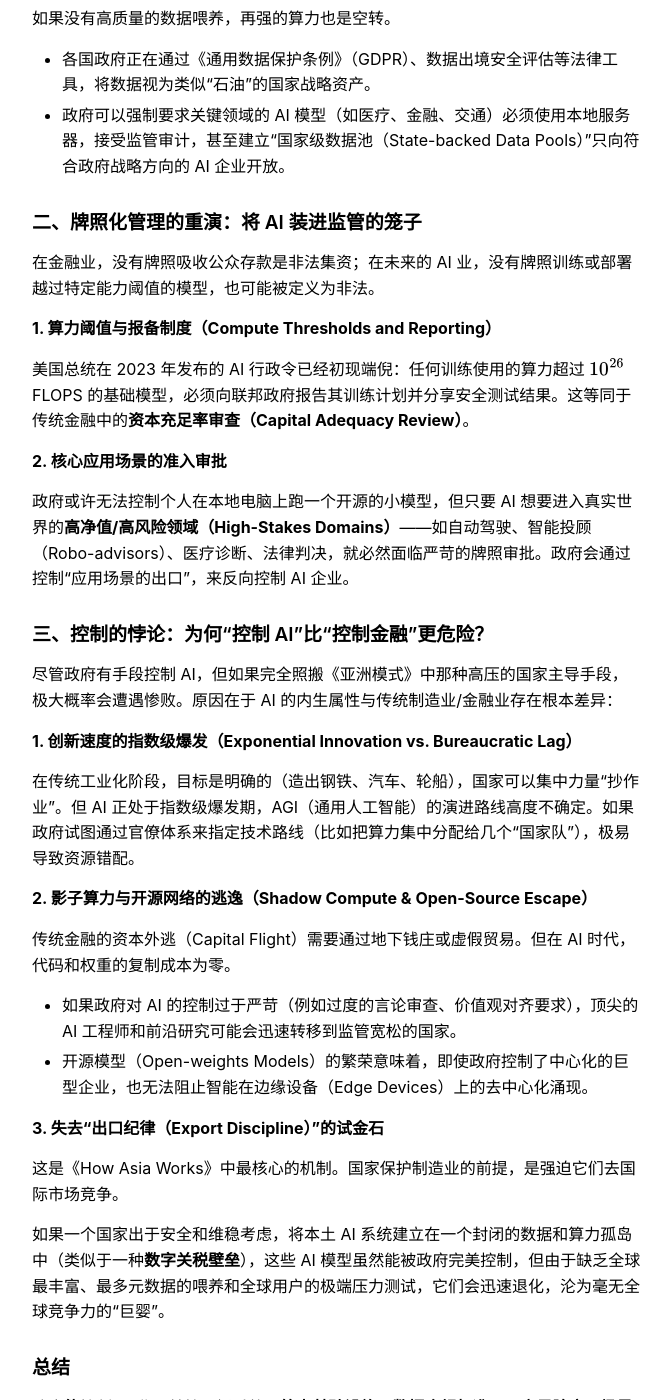
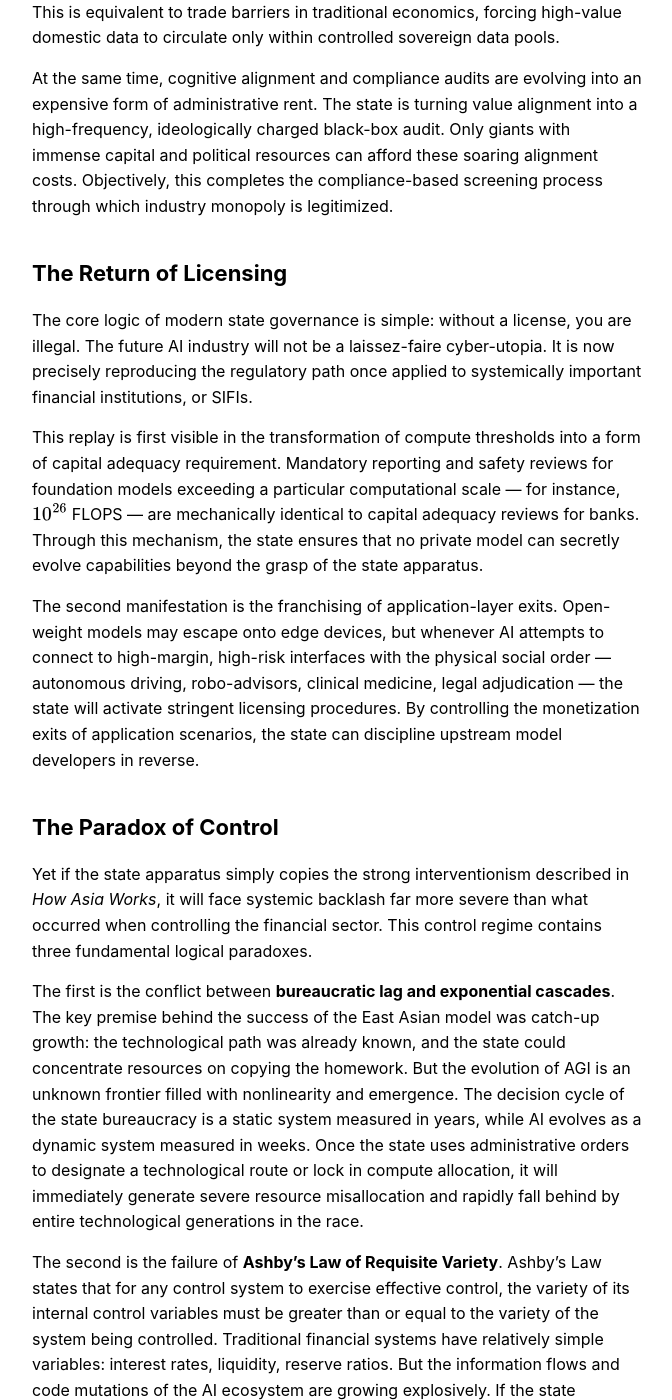
Before and after one commit to elemer1/elemer1.github.io, a Jekyll site: the page built from _markdown/国家机器如何争夺下一个控制权.md, in a window 1280 px wide and 1400 px high, scrolled down 1707 px. Shown: the whole window, without its empty margins (303-975 px from the left). Built offline with Jekyll 4.4.1, drawn with Linux system fonts in a browser that asks for light colours; some of the changed text lies outside the part shown.

Commit message:
Update 国家机器如何争夺下一个控制权.md

```diff
--- a/_markdown/国家机器如何争夺下一个控制权.md
+++ b/_markdown/国家机器如何争夺下一个控制权.md
@@ -1,82 +1,59 @@
 ---
-title: "国家机器如何争夺下一个控制权"
+title: "How State Apparatus Vies For Next Round of Control"
 permalink: /how-state-apparatus-vies-for-next-round-of-control/
 listed: true
 ---
 
-> 最近重温乔·斯塔威尔 Joe Studwell 的神书《亚洲模式》（*How Asia Works*）。这本书不仅是理解东亚经济奇迹的必读经典，更是拆解“国家能力”与“自由市场”博弈的绝佳标本。书中揭示了一个残酷而反直觉的真相：东亚的腾飞并非源于新自由主义的放任，而是建立在国家对农业、制造业和**金融业**极其严苛的干预与顺序控制之上。
->
-> 其中，最核心的机制之一是“金融压抑”。在工业化起步阶段，国家通过牢牢控制银行体系、实行资本管制和压低利率，将社会的储蓄强行集中起来，定向输送给具有战略意义的制造业。在这个逻辑下，金融系统必须是国家工业化战略的仆人，而不是独立盈利的主人。
->
-> 站在目前的科技与宏观周期的交叉点上，这种历史的推演让我产生了一个强烈的跨界联想。金融的底层逻辑是“资源与风险的跨期配置”，而随着算力呈指数级爆发，这种配置的决策权正在不可逆转地从人类（基金经理、精算师、信贷员）转移到大模型手中。**未来的金融业，终将演变为 AI 业的一个应用分支。** 当“智能”取代“资本”成为经济机器最核心的杠杆时，一个极具现实意义的监管与制度命题浮出水面：
->
-> **面对正在到来的 AI 时代，政府能否复制当年控制金融业的剧本，实现对“AI 业”的绝对控制？**
->
-> 习惯了通过法币发行权和金融牌照来掌控经济命脉的监管机构，面对去中心化的开源模型和物理层面的 GPU 集群，他们的新“制度抓手”在哪里？这种控制的边界又在何处？结合经济史的发展轨迹与当下的监管框架，我尝试对这个宏观命题做了一次系统性拆解。
+Joe Studwell’s core insight in *How Asia Works* is, in essence, a theory of the power dynamics by which state capacity forcibly allocates scarce resources across time. In the industrial era, those scarce resources were fiat money and capital; in the cycle of emergent intelligence, they become compute, energy, and highly cohesive data.
 
-金融的底层逻辑是**资源与风险的跨期配置（Intertemporal Allocation of Resources and Risk）**，而未来，这种配置的决策权将不可逆转地从人类基金经理、信贷员和精算师手中，转移到以海量数据和算力驱动的 AI 模型中。当“智能（Intelligence）”取代“资本（Capital）”成为经济机器最核心的驱动力时，金融业确实会演变为 AI 业的一种应用分支。
+We cannot remain at the surface because doing so reduces this profound political-economic struggle to a mere checklist of regulatory tools, without unpacking the system’s feedback loops or the underlying motives of power. What we need to examine more deeply is this: when intelligence replaces capital as the primary source of rents and productivity, the traditional state machinery’s reliance on monetary issuance and banking licenses may suffer functional obsolescence, but the state will not relinquish power. Instead, it will reshape the physical and legal boundaries of production factors, imposing a new era of **Compute Repression** and **Informational Enclosure**.
 
-如果按照《亚洲模式》（*How Asia Works*）的逻辑，东亚国家当年通过金融压抑和国家控制银行体系来主导工业化。那么面对即将到来的 AI 时代，政府能否复制这种模式，实现对“AI 业”的绝对控制？
+## From Capital Repression to Compute and Cognitive Repression
 
-答案是：**政府不仅会试图控制，而且已经找到了新的物理和制度“抓手”（Choke Points）。但控制 AI 的难度和反噬风险，远高于控制传统金融。**
+To understand how the state apparatus controls AI, we must first clarify how the object of control has changed. The foundation of finance is the intertemporal allocation of resources and risk; the foundation of AI is the directed reduction of informational entropy and the automated consolidation of decision-making power. The state’s path to controlling the new order bifurcates mainly along two dimensions: the physical and the institutional.
 
-我们可以从以下三个维度来拆解政府对 AI 业的控制逻辑：
+## Physical Upstream Capture and Structural Compute Allocation
 
-### 一、传统“金融压抑”的替代品：“算力压抑”与“数据主权”
+What the state apparatus is best at is monopolizing entities in the atomic world. Yet the bit-world of AI must depend on an extremely heavy physical substrate.
 
-传统金融中，政府只要垄断了法币发行权（Fiat Currency）和发牌制度（Banking Licenses），就能控制资金流向。AI 虽然没有实体形态，但它的生存高度依赖三大要素：算力（Compute）、数据（Data）和算法（Algorithms）。政府的控制手段正精准地向这三点转移。
+The first mechanism is the **weaponization of supply chains**. Governments do not need to censor every open-source model; they merely need to cut off the disorderly flow of advanced semiconductors upstream, such as GPU or TPU clusters. Today’s export controls and equipment-access regimes are, in essence, the modern version of foreign-exchange controls. By controlling who can obtain the latest generation of production tools, the state determines who holds the interpretive power over intelligence.
 
-**1. 物理底座的绝对控制：算力即权力（Compute is Power）**
+The second mechanism is an absolute access regime for energy: **energy-grid licensing**. As large-model training and inference move toward hyperscale data centers, their demand for electricity and nuclear energy has already become a load-bearing issue at the level of national infrastructure. Through environmental approvals, grid-access permits, and strategic energy allocation, governments are building a physical moat. AI entities that do not conform to the state’s strategic direction will be cut off at the physical level — quite literally, by having their power severed.
 
-AI 不是凭空产生的，它需要极其庞大的物理基础设施——先进半导体（GPU/TPU 集群）和惊人的电力供应。
+## Institutional Data Enclosure and Sovereign Data Barriers
 
-- **物理卡脖子：** 政府无法轻易拔掉去中心化网络的网线，但可以精准控制**芯片的供应链（Export Controls）**。当前美国商务部对英伟达高端芯片的出口管制，本质上就是国家对 AI 核心生产资料的配给制。
-- **能源审批：** 训练和运行大模型的数据中心（Data Centers）是耗电巨兽。政府可以通过环保审批、电网接入许可（Grid Access Permits）等传统基础设施手段，轻易卡住 AI 巨头的咽喉。
+Data is the fuel of intelligence, and states are using legal fiction to transform freely circulating data into a strategic national asset akin to land or minerals.
 
-**2. 数据要素的圈地运动：数据主权（Data Sovereignty）**
+**Data sovereignty** and digital tariffs are artificially creating informational friction. This is equivalent to trade barriers in traditional economics, forcing high-value domestic data to circulate only within controlled sovereign data pools.
 
-如果没有高质量的数据喂养，再强的算力也是空转。
+At the same time, cognitive alignment and compliance audits are evolving into an expensive form of administrative rent. The state is turning value alignment into a high-frequency, ideologically charged black-box audit. Only giants with immense capital and political resources can afford these soaring alignment costs. Objectively, this completes the compliance-based screening process through which industry monopoly is legitimized.
 
-- 各国政府正在通过《通用数据保护条例》（GDPR）、数据出境安全评估等法律工具，将数据视为类似“石油”的国家战略资产。
-- 政府可以强制要求关键领域的 AI 模型（如医疗、金融、交通）必须使用本地服务器，接受监管审计，甚至建立“国家级数据池（State-backed Data Pools）”只向符合政府战略方向的 AI 企业开放。
+## The Return of Licensing
 
-### 二、牌照化管理的重演：将 AI 装进监管的笼子
+The core logic of modern state governance is simple: without a license, you are illegal. The future AI industry will not be a laissez-faire cyber-utopia. It is now precisely reproducing the regulatory path once applied to systemically important financial institutions, or SIFIs.
 
-在金融业，没有牌照吸收公众存款是非法集资；在未来的 AI 业，没有牌照训练或部署越过特定能力阈值的模型，也可能被定义为非法。
+This replay is first visible in the transformation of compute thresholds into a form of capital adequacy requirement. Mandatory reporting and safety reviews for foundation models exceeding a particular computational scale — for instance, $10^{26}$ FLOPS — are mechanically identical to capital adequacy reviews for banks. Through this mechanism, the state ensures that no private model can secretly evolve capabilities beyond the grasp of the state apparatus.
 
-**1. 算力阈值与报备制度（Compute Thresholds and Reporting）**
+The second manifestation is the franchising of application-layer exits. Open-weight models may escape onto edge devices, but whenever AI attempts to connect to high-margin, high-risk interfaces with the physical social order — autonomous driving, robo-advisors, clinical medicine, legal adjudication — the state will activate stringent licensing procedures. By controlling the monetization exits of application scenarios, the state can discipline upstream model developers in reverse.
 
-美国总统在 2023 年发布的 AI 行政令已经初现端倪：任何训练使用的算力超过 $10^{26}$ FLOPS 的基础模型，必须向联邦政府报告其训练计划并分享安全测试结果。这等同于传统金融中的**资本充足率审查（Capital Adequacy Review）**。
+## The Paradox of Control
 
-**2. 核心应用场景的准入审批**
+Yet if the state apparatus simply copies the strong interventionism described in *How Asia Works*, it will face systemic backlash far more severe than what occurred when controlling the financial sector. This control regime contains three fundamental logical paradoxes.
 
-政府或许无法控制个人在本地电脑上跑一个开源的小模型，但只要 AI 想要进入真实世界的**高净值/高风险领域（High-Stakes Domains）**——如自动驾驶、智能投顾（Robo-advisors）、医疗诊断、法律判决，就必然面临严苛的牌照审批。政府会通过控制“应用场景的出口”，来反向控制 AI 企业。
+The first is the conflict between **bureaucratic lag and exponential cascades**. The key premise behind the success of the East Asian model was catch-up growth: the technological path was already known, and the state could concentrate resources on copying the homework. But the evolution of AGI is an unknown frontier filled with nonlinearity and emergence. The decision cycle of the state bureaucracy is a static system measured in years, while AI evolves as a dynamic system measured in weeks. Once the state uses administrative orders to designate a technological route or lock in compute allocation, it will immediately generate severe resource misallocation and rapidly fall behind by entire technological generations in the race.
 
-### 三、控制的悖论：为何“控制 AI”比“控制金融”更危险？
+The second is the failure of **Ashby’s Law of Requisite Variety**. Ashby’s Law states that for any control system to exercise effective control, the variety of its internal control variables must be greater than or equal to the variety of the system being controlled. Traditional financial systems have relatively simple variables: interest rates, liquidity, reserve ratios. But the information flows and code mutations of the AI ecosystem are growing explosively. If the state apparatus tries to achieve absolute control, it must build a bureaucratic audit system larger and more intelligent than the AI ecosystem itself. Economically, this causes administrative costs to rise exponentially. Ultimately, to maintain control, the state would have no choice but to forcibly reduce the cognitive diversity of society as a whole, resulting in the mediocritization of collective intelligence.
 
-尽管政府有手段控制 AI，但如果完全照搬《亚洲模式》中那种高压的国家主导手段，极大概率会遭遇惨败。原因在于 AI 的内生属性与传统制造业/金融业存在根本差异：
+The third is the loss of **export discipline** and the emergence of greenhouse models. This is the most subtle part of Studwell’s theory: the precondition for East Asian states protecting infant industries was that those industries were forced to submit to the brutal test of international markets. Winners took all; losers lost access to credit. But in the AI era, if the state, in the name of security and order, walls off domestic AI inside a closed data island, it automatically destroys this selection mechanism. Lacking the world’s most diverse and adversarial data environments, protected domestic models may be politically compliant, even perfectly so, but in terms of dynamic efficiency they will rapidly deteriorate into overgrown infants with no international competitiveness.
 
-**1. 创新速度的指数级爆发（Exponential Innovation vs. Bureaucratic Lag）**
+## Endgame Projection
 
-在传统工业化阶段，目标是明确的（造出钢铁、汽车、轮船），国家可以集中力量“抄作业”。但 AI 正处于指数级爆发期，AGI（通用人工智能）的演进路线高度不确定。如果政府试图通过官僚体系来指定技术路线（比如把算力集中分配给几个“国家队”），极易导致资源错配。
+Between the pursuit of AI technological supremacy and the maintenance of internal security and order, the balance will not settle permanently on either side. Instead, it will evolve into an excruciating process of **dynamic tragic optimization**.
 
-**2. 影子算力与开源网络的逃逸（Shadow Compute & Open-Source Escape）**
+In the Nash equilibrium of intense external geopolitical competition, no great power can afford the cost of losing a technological generation. To fall decisively behind means losing the sovereign capacity to set rules — the most total form of loss of control. Therefore, the most likely evolutionary form of the state apparatus is an **authoritarian high-tech enclave**.
 
-传统金融的资本外逃（Capital Flight）需要通过地下钱庄或虚假贸易。但在 AI 时代，代码和权重的复制成本为零。
+In this architecture, the state apparatus will form deep political alliances with a small number of highly transformed AI oligopolies. These giants will enjoy state-level allocations of compute and energy. In return, they will hand over foundational audit backdoors to the state and assume responsibility for maintaining the sovereign firewall. In practice, they will become digital central banks. Outside the core security perimeter, the state will allow a moderate degree of peripheral innovation. It will permit the open-source ecosystem to grow wildly in non-sensitive, low-value application domains, treating it as an outsourced laboratory from which the state and the giants can absorb innovative diversity.
 
-- 如果政府对 AI 的控制过于严苛（例如过度的言论审查、价值观对齐要求），顶尖的 AI 工程师和前沿研究可能会迅速转移到监管宽松的国家。
-- 开源模型（Open-weights Models）的繁荣意味着，即使政府控制了中心化的巨型企业，也无法阻止智能在边缘设备（Edge Devices）上的去中心化涌现。
+The final point of tilt depends on the threshold of external pressure. When external geopolitical threats rise, the balance will swing violently toward tolerating volatility and pursuing technological leadership. But once internal order is shaken by mass unemployment caused by AI, or by the equalization of access to information, the balance will instantly snap back toward forceful regulation. This game has no endpoint. The state apparatus will remain trapped in endless systemic oscillation between the pursuit of omniscient control and the fear of being dimensionally outmatched.
 
-**3. 失去“出口纪律（Export Discipline）”的试金石**
-
-这是《How Asia Works》中最核心的机制。国家保护制造业的前提，是强迫它们去国际市场竞争。
-
-如果一个国家出于安全和维稳考虑，将本土 AI 系统建立在一个封闭的数据和算力孤岛中（类似于一种**数字关税壁垒**），这些 AI 模型虽然能被政府完美控制，但由于缺乏全球最丰富、最多元数据的喂养和全球用户的极端压力测试，它们会迅速退化，沦为毫无全球竞争力的“巨婴”。
-
-### 总结
-
-政府**能**控制 AI 业，其核心抓手将是**算力基础设施、数据合规标准**以及**高风险应用场景的牌照许可**。未来的 AI 巨头在本质上会越来越像今天的系统重要性银行（Systemically Important Banks）——受到高度监管，甚至被部分国有化。
-
-但这种控制的边界极其脆弱。金融压抑压榨的是老百姓的储蓄，而“算力/智能压抑”压抑的将是整个社会的认知迭代速度。在 AI 时代的国家竞争中，过度控制的代价将不是经济增速放缓，而是直接被踢出人类下一个文明纪元的牌桌。
-
-如果将国家视为一个系统，你认为在追求“AI 技术领先优势（容忍失控和波动）”与“维护国家内部的安全与秩序（强监管）”之间，天平最终会向哪一侧倾斜？
+If we continue extrapolating along this logic of a new era of compute and intelligence repression, then in the old East Asian model, ordinary people at the bottom paid for national industrialization by enduring financial repression — namely, low savings rates that invisibly transferred resources to the state. In the coming AI era, ordinary individuals, as unpaid providers of data and as cognitive subjects to be aligned, will be paying their **intelligence tax** in what form?
```
